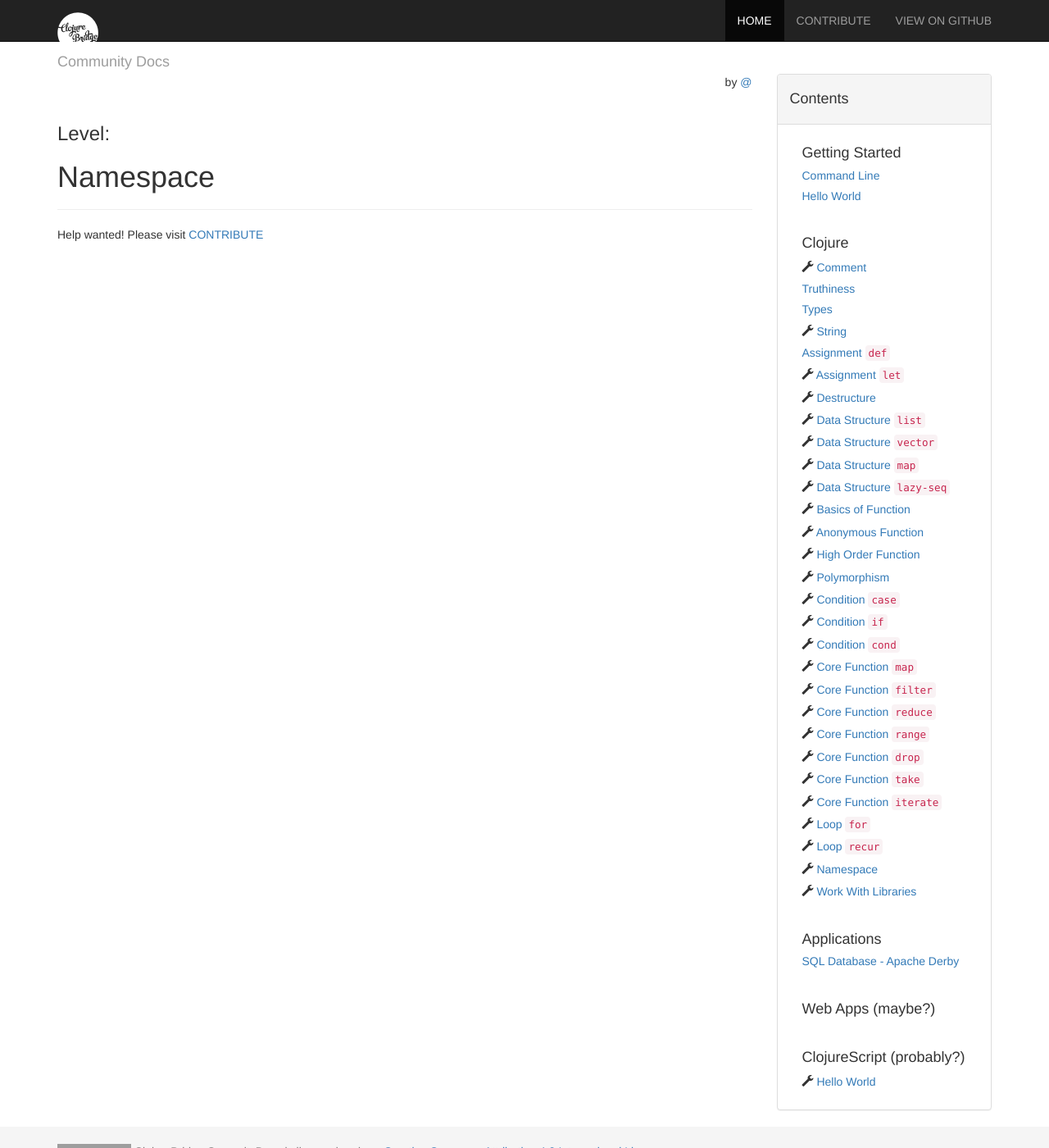
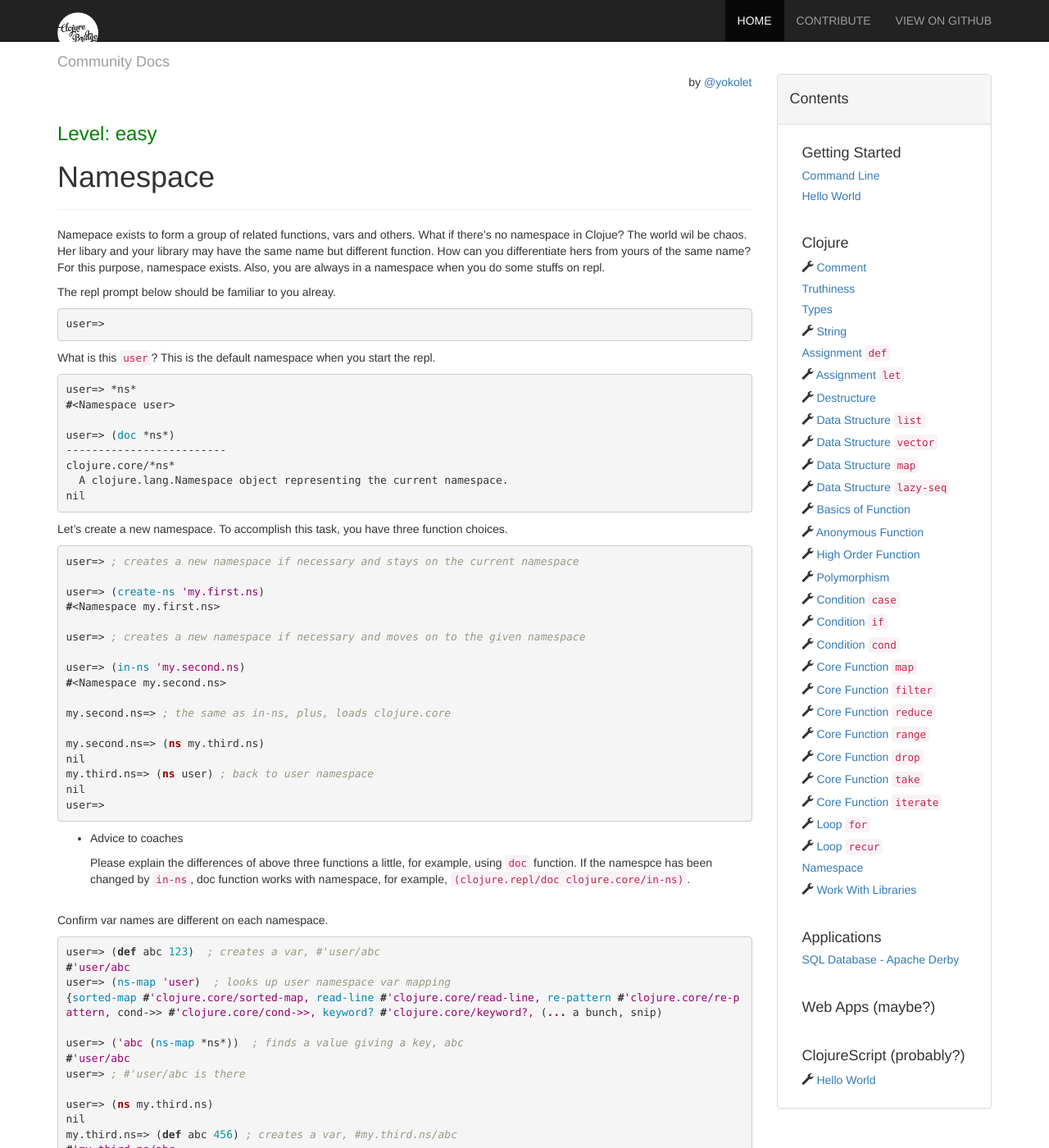
Before and after one commit to ClojureBridge/community-docs, a Jekyll site: the page built from docs/clojure/namespace.md, in a window 1280 px wide and 1400 px high. Shown: the whole window at 82% size. Built offline with Jekyll 4.4.1, drawn with Linux system fonts in a browser that asks for light colours; nearby versions of some CDN libraries; some of the changed text lies outside the part shown; grey boxes are pictures that could not be loaded.

Commit message:
Added namespace draft

```diff
--- a/_data/clojure.yml
+++ b/_data/clojure.yml
@@ -105,7 +105,7 @@
 
 - title: Namespace
   permalink: /docs/clojure/namespace/
-  todo: true
+  todo: false
 
 - title: Work With Libraries
   permalink: /docs/clojure/libraries/
--- a/docs/clojure/namespace.md
+++ b/docs/clojure/namespace.md
@@ -2,8 +2,88 @@
 layout: docs
 title: Namespace
 permalink: /docs/clojure/namespace/
-level:
-author:
+level: easy
+author: yokolet
 ---
 
-Help wanted! Please visit  [CONTRIBUTE]({{ site.baseurl }}/docs/contribute)
+Namepace exists to form a group of related functions, vars and others.
+What if there's no namespace in Clojue? The world wil be chaos.
+Her libary and your library may have the same name but different function.
+How can you differentiate hers from yours of the same name?
+For this purpose, namespace exists.
+Also, you are always in a namespace when you do some stuffs on repl.
+
+
+The repl prompt below should be familiar to you alreay.
+{% highlight clojure %}
+user=>
+{% endhighlight %}
+
+What is this `user`? This is the default namespace when you start the repl.
+
+{% highlight clojure %}
+user=> *ns*
+#<Namespace user>
+
+user=> (doc *ns*)
+-------------------------
+clojure.core/*ns*
+  A clojure.lang.Namespace object representing the current namespace.
+nil
+{% endhighlight %}
+
+
+Let's create a new namespace. To accomplish this task, you have three function choices.
+
+{% highlight clojure %}
+user=> ; creates a new namespace if necessary and stays on the current namespace
+
+user=> (create-ns 'my.first.ns)
+#<Namespace my.first.ns>
+
+user=> ; creates a new namespace if necessary and moves on to the given namespace
+
+user=> (in-ns 'my.second.ns)
+#<Namespace my.second.ns>
+
+my.second.ns=> ; the same as in-ns, plus, loads clojure.core
+
+my.second.ns=> (ns my.third.ns)
+nil
+my.third.ns=> (ns user) ; back to user namespace
+nil
+user=>
+
+{% endhighlight %}
+
+- Advice to coaches
+
+    Please explain the differences of above three functions a little, for example, using `doc` function. If the namespce has been changed by `in-ns`, doc function works with namespace, for example,  `(clojure.repl/doc clojure.core/in-ns)`.
+
+<br/>
+Confirm var names are different on each namespace.
+{% highlight clojure %}
+user=> (def abc 123)  ; creates a var, #'user/abc
+#'user/abc
+user=> (ns-map 'user)  ; looks up user namespace var mapping
+{sorted-map #'clojure.core/sorted-map, read-line #'clojure.core/read-line, re-pattern #'clojure.core/re-pattern, cond->> #'clojure.core/cond->>, keyword? #'clojure.core/keyword?, (... a bunch, snip)
+
+user=> ('abc (ns-map *ns*))  ; finds a value giving a key, abc
+#'user/abc
+user=> ; #'user/abc is there
+
+user=> (ns my.third.ns)
+nil
+my.third.ns=> (def abc 456) ; creates a var, #my.third.ns/abc
+#'my.third.ns/abc
+
+my.third.ns=> ('abc (ns-map *ns*)) ; checks #'my.third.ns/abc is there
+#'my.third.ns/abc
+
+my.third.ns=> abc
+456
+my.third.ns=> user/abc
+123
+{% endhighlight %}
+
+(More comming soon ...)
```
